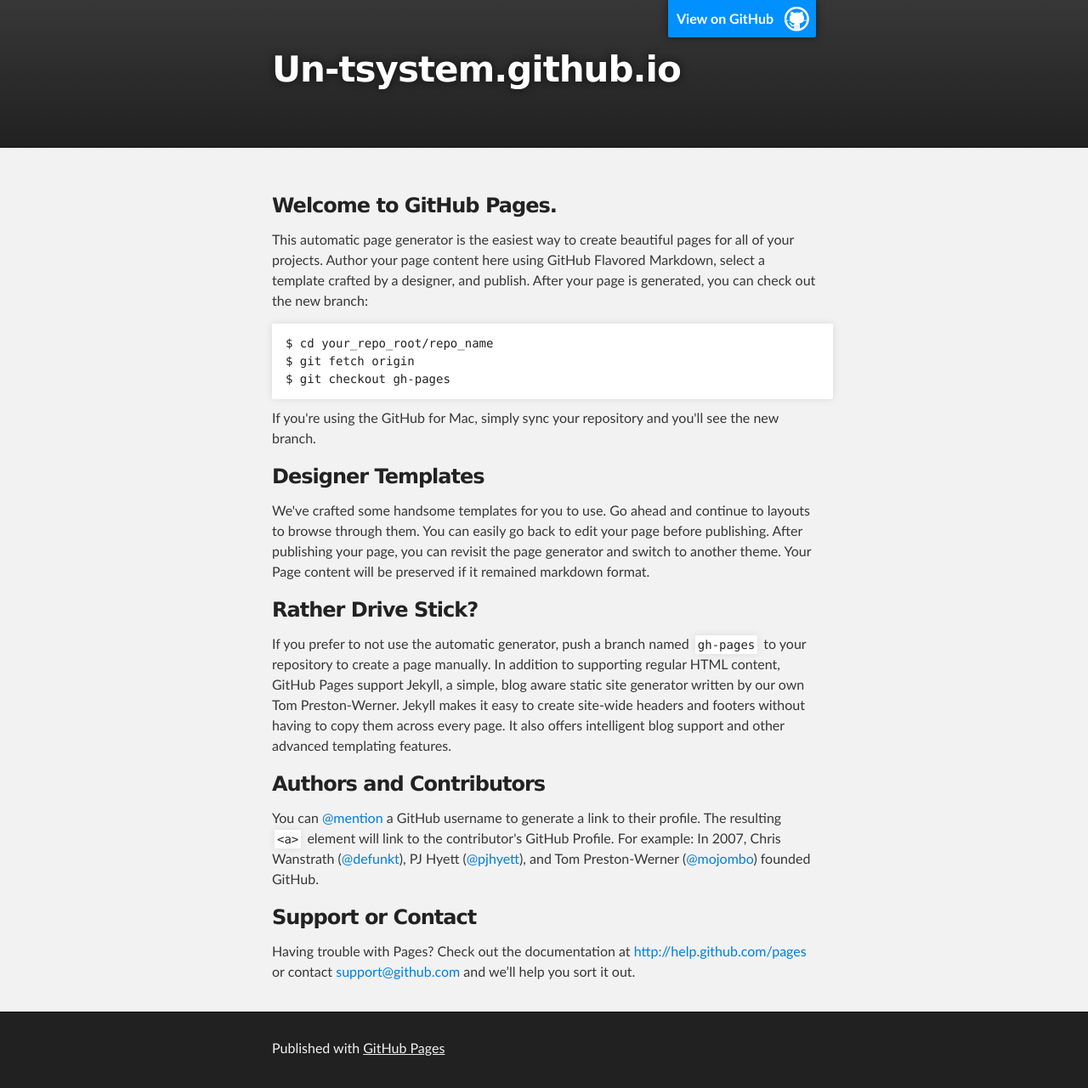
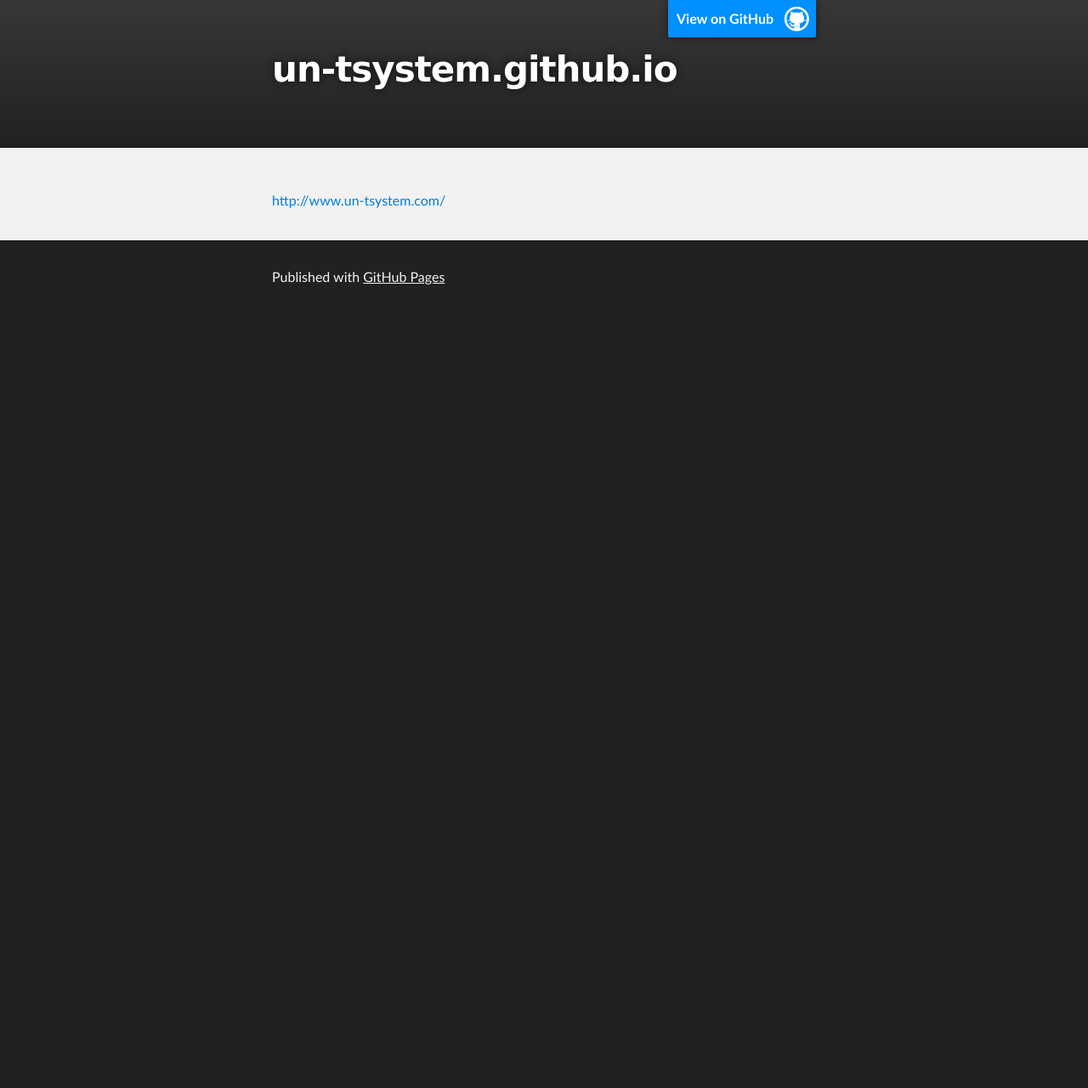
Before and after one commit to un-tsystem/un-tsystem.github.io, a plain HTML site: page index.html in a window 1280 px wide. Shown: the whole page at 85% size. After the commit the page ends 800 px from the top, so only its background shows below. Drawn offline with Linux system fonts and the light colour scheme.

Commit message:
Replace master branch with page content via GitHub

```diff
--- a/index.html
+++ b/index.html
@@ -4,11 +4,11 @@
   <head>
     <meta charset='utf-8' />
     <meta http-equiv="X-UA-Compatible" content="chrome=1" />
-    <meta name="description" content="Un-tsystem.github.io : " />
+    <meta name="description" content="un-tsystem.github.io : " />
 
     <link rel="stylesheet" type="text/css" media="screen" href="stylesheets/stylesheet.css">
 
-    <title>Un-tsystem.github.io</title>
+    <title>un-tsystem.github.io</title>
   </head>
 
   <body>
@@ -18,7 +18,7 @@
         <header class="inner">
           <a id="forkme_banner" href="https://github.com/un-tsystem">View on GitHub</a>
 
-          <h1 id="project_title">Un-tsystem.github.io</h1>
+          <h1 id="project_title">un-tsystem.github.io</h1>
           <h2 id="project_tagline"></h2>
 
         </header>
@@ -27,37 +27,7 @@
     <!-- MAIN CONTENT -->
     <div id="main_content_wrap" class="outer">
       <section id="main_content" class="inner">
-        <h3>
-<a name="welcome-to-github-pages" class="anchor" href="#welcome-to-github-pages"><span class="octicon octicon-link"></span></a>Welcome to GitHub Pages.</h3>
-
-<p>This automatic page generator is the easiest way to create beautiful pages for all of your projects. Author your page content here using GitHub Flavored Markdown, select a template crafted by a designer, and publish. After your page is generated, you can check out the new branch:</p>
-
-<pre><code>$ cd your_repo_root/repo_name
-$ git fetch origin
-$ git checkout gh-pages
-</code></pre>
-
-<p>If you're using the GitHub for Mac, simply sync your repository and you'll see the new branch.</p>
-
-<h3>
-<a name="designer-templates" class="anchor" href="#designer-templates"><span class="octicon octicon-link"></span></a>Designer Templates</h3>
-
-<p>We've crafted some handsome templates for you to use. Go ahead and continue to layouts to browse through them. You can easily go back to edit your page before publishing. After publishing your page, you can revisit the page generator and switch to another theme. Your Page content will be preserved if it remained markdown format.</p>
-
-<h3>
-<a name="rather-drive-stick" class="anchor" href="#rather-drive-stick"><span class="octicon octicon-link"></span></a>Rather Drive Stick?</h3>
-
-<p>If you prefer to not use the automatic generator, push a branch named <code>gh-pages</code> to your repository to create a page manually. In addition to supporting regular HTML content, GitHub Pages support Jekyll, a simple, blog aware static site generator written by our own Tom Preston-Werner. Jekyll makes it easy to create site-wide headers and footers without having to copy them across every page. It also offers intelligent blog support and other advanced templating features.</p>
-
-<h3>
-<a name="authors-and-contributors" class="anchor" href="#authors-and-contributors"><span class="octicon octicon-link"></span></a>Authors and Contributors</h3>
-
-<p>You can <a href="https://github.com/blog/821" class="user-mention">@mention</a> a GitHub username to generate a link to their profile. The resulting <code>&lt;a&gt;</code> element will link to the contributor's GitHub Profile. For example: In 2007, Chris Wanstrath (<a href="https://github.com/defunkt" class="user-mention">@defunkt</a>), PJ Hyett (<a href="https://github.com/pjhyett" class="user-mention">@pjhyett</a>), and Tom Preston-Werner (<a href="https://github.com/mojombo" class="user-mention">@mojombo</a>) founded GitHub.</p>
-
-<h3>
-<a name="support-or-contact" class="anchor" href="#support-or-contact"><span class="octicon octicon-link"></span></a>Support or Contact</h3>
-
-<p>Having trouble with Pages? Check out the documentation at <a href="http://help.github.com/pages">http://help.github.com/pages</a> or contact <a href="mailto:support@github.com">support@github.com</a> and we’ll help you sort it out.</p>
+        <p><a href="http://www.un-tsystem.com/">http://www.un-tsystem.com/</a></p>
       </section>
     </div>
 
```
Also changed, not shown: params.json (+1 -1 lines).
